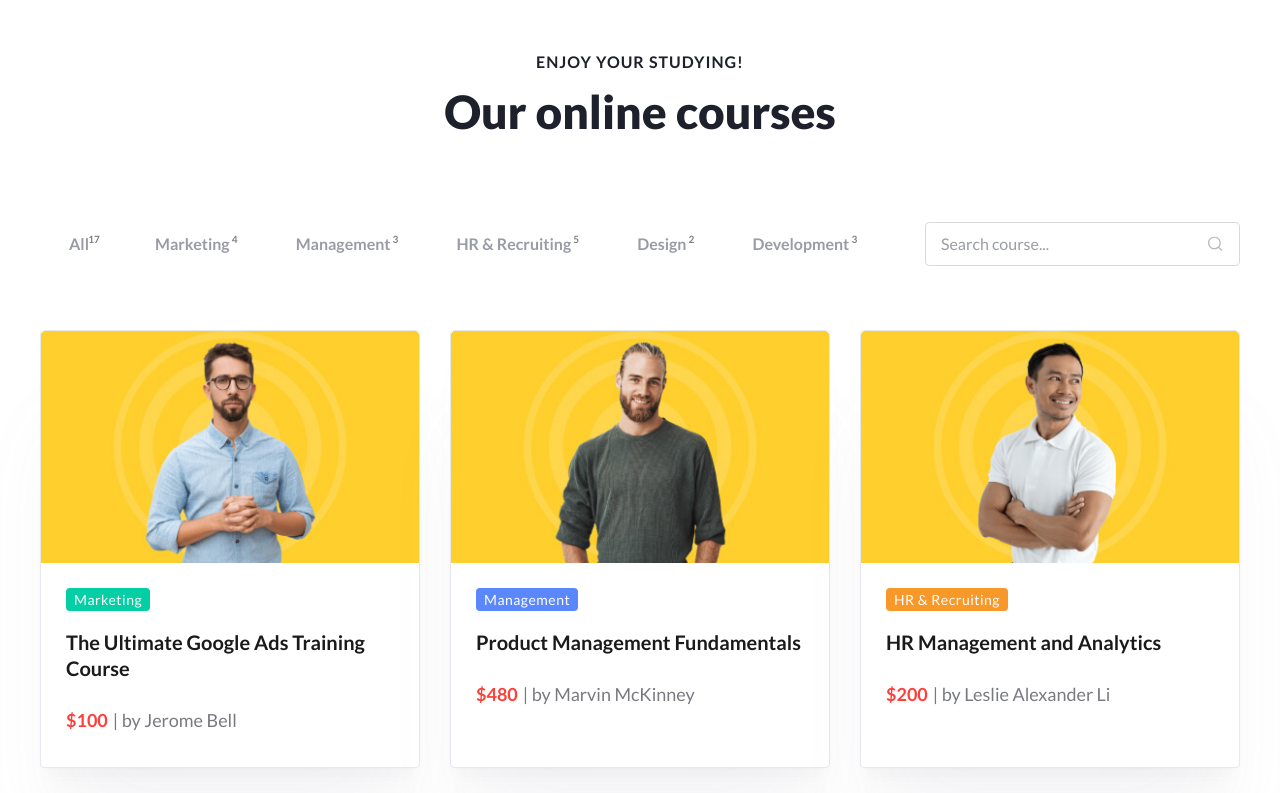
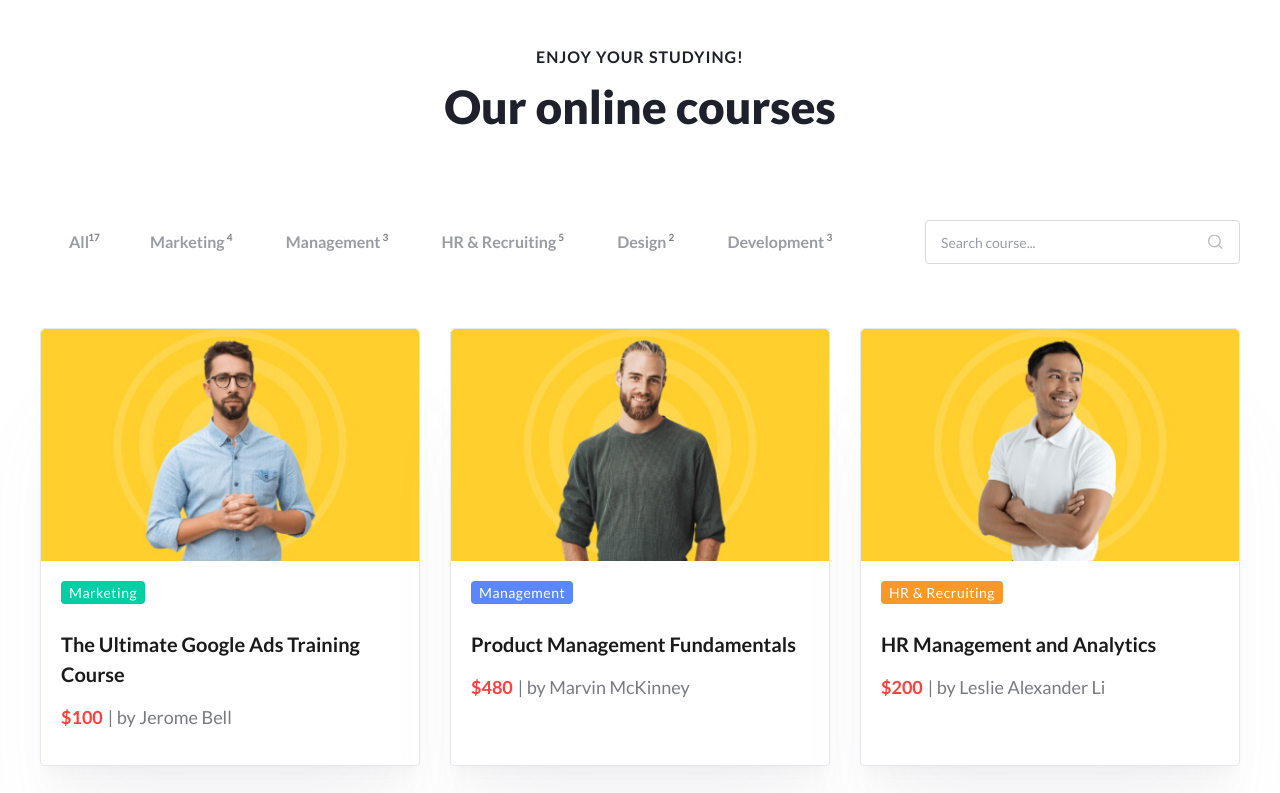
Before and after one commit to Yuliafire/online-courses, a website built with Vite: page src/index.html in a window 1280 px wide. Shown: the top 793 px of the page. Built offline with nearby package versions, Linux system fonts and the light colour scheme.

Commit message:
style: modify styles for cards

```diff
--- a/src/scss/blocks/_card.scss
+++ b/src/scss/blocks/_card.scss
@@ -11,6 +11,7 @@
   border: $card-border;
   box-shadow: $card-box-shadow;
   border-radius: $input-radius;
+  cursor: pointer;
 
   &:hover {
     transform: translateY(-12px);
@@ -30,8 +31,8 @@
     flex-direction: column;
     align-items: flex-start;
     background: $primary-bg;
-    padding: 1.5625rem;
-    gap: 1.125rem;
+    padding: 20px;
+    gap: 25px;
     font-family: $font-primary;
   }
 
@@ -72,8 +73,7 @@
   &__title {
     font-size: clamp(16px, 2.5vw, 20px);
     font-weight: $font-weight-semibold;
-    margin: 0 0 8px;
-    line-height: $line-height-normal;
+    line-height: 1.5;
     color: $text-primary;
   }
 
@@ -82,7 +82,7 @@
     justify-content: flex-start;
     gap: 5px;
     flex-wrap: wrap;
-    margin-top: auto;
+    margin-top: -10px;
   }
 
   &__price {
--- a/src/scss/blocks/_grid.scss
+++ b/src/scss/blocks/_grid.scss
@@ -3,7 +3,7 @@
 .catalog {
   &__grid {
     display: grid;
-    gap: 1.875rem;
+    gap: 30px;
     max-width: 76.875rem;
     width: 100%;
     margin: 0 auto;
--- a/src/scss/blocks/_header.scss
+++ b/src/scss/blocks/_header.scss
@@ -1,8 +1,7 @@
 @use "../variables" as *;
 
 .header {
-  padding: 50px 50px 0px;
-  margin-bottom: 40px;
+  padding: 45px;
 
   &__container {
     display: flex;
--- a/src/scss/blocks/_load-more.scss
+++ b/src/scss/blocks/_load-more.scss
@@ -4,11 +4,8 @@
   &__load-more {
     display: inline-flex;
     vertical-align: middle;
-    line-height: 1;
-    gap: 10px;
     margin: 0 auto;
-    margin-top: 75px;
-    padding: 16px 48px;
+    margin-top: 82px;
     font-size: $font-size-lg;
     font-weight: $font-weight-semibold;
     background: transparent;
@@ -48,6 +45,7 @@
     span {
       display: inline-block;
       vertical-align: middle;
+      padding-left: 5px;
     }
   }
 }
--- a/src/scss/blocks/_search.scss
+++ b/src/scss/blocks/_search.scss
@@ -35,6 +35,9 @@
     &::placeholder {
       color: $text-input;
       transition: opacity 0.2s;
+      font-weight: $font-weight-regular;
+      font-size: $font-size-sm;
+      line-height: $line-height-relaxed;
     }
   }
 
--- a/src/scss/blocks/_tabs.scss
+++ b/src/scss/blocks/_tabs.scss
@@ -11,7 +11,7 @@
     width: 100%;
     margin: 0 auto;
     margin-bottom: clamp(40px, 8vw, 64px);
-    padding-top: 40px;
+    padding-top: 38px;
 
     @media (max-width: 1230px) {
       padding-left: 20px;
@@ -32,7 +32,7 @@
     justify-content: center;
     margin: 0;
     padding: 0px;
-    gap: 20px;
+    gap: 15px;
   }
 
   &__tabs {
@@ -41,7 +41,7 @@
     align-items: center;
     justify-content: center;
     list-style-type: none;
-    gap: 8px;
+    gap: 3px;
 
     @media (max-width: 768px) {
       flex-direction: column;
```
